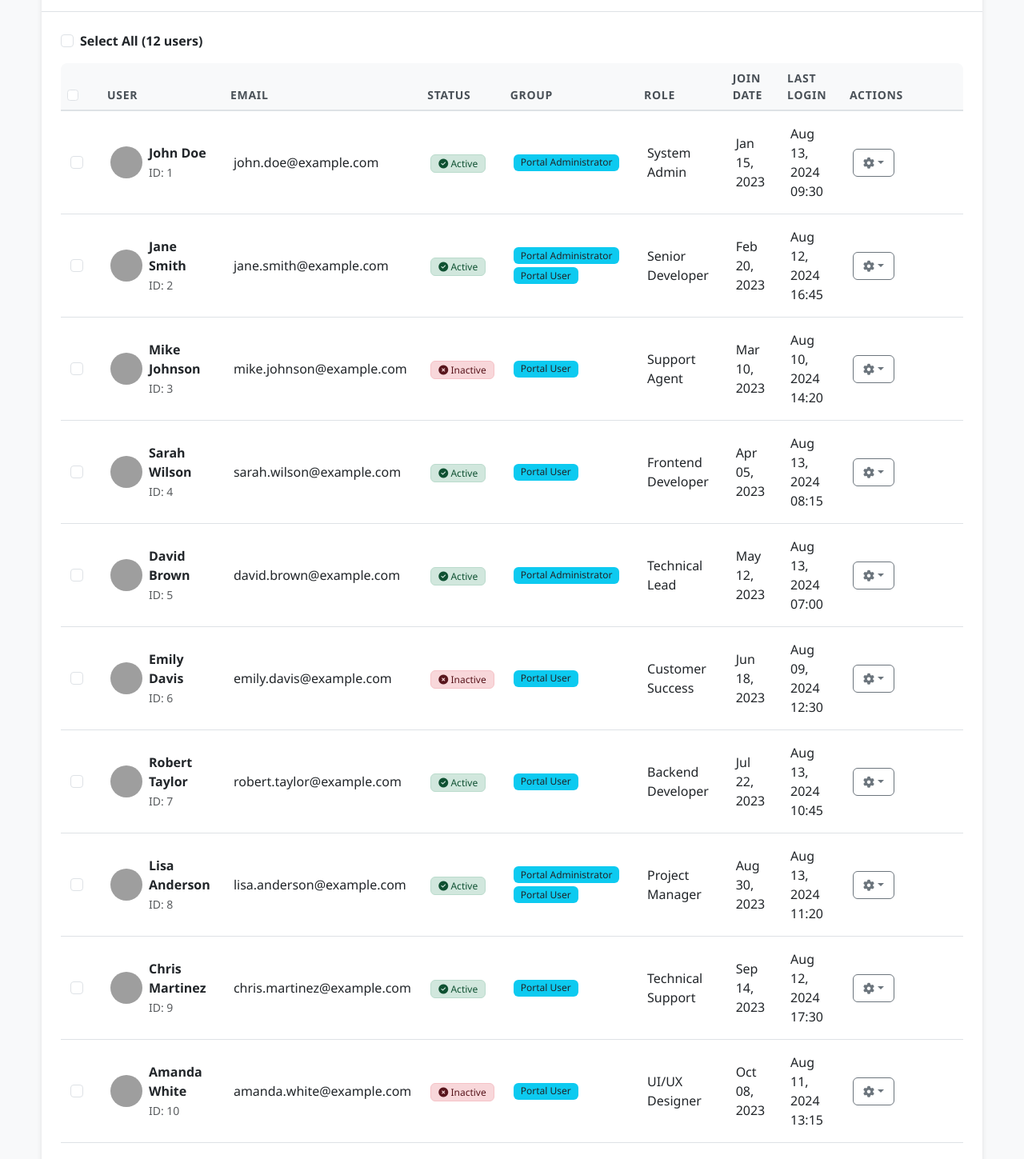
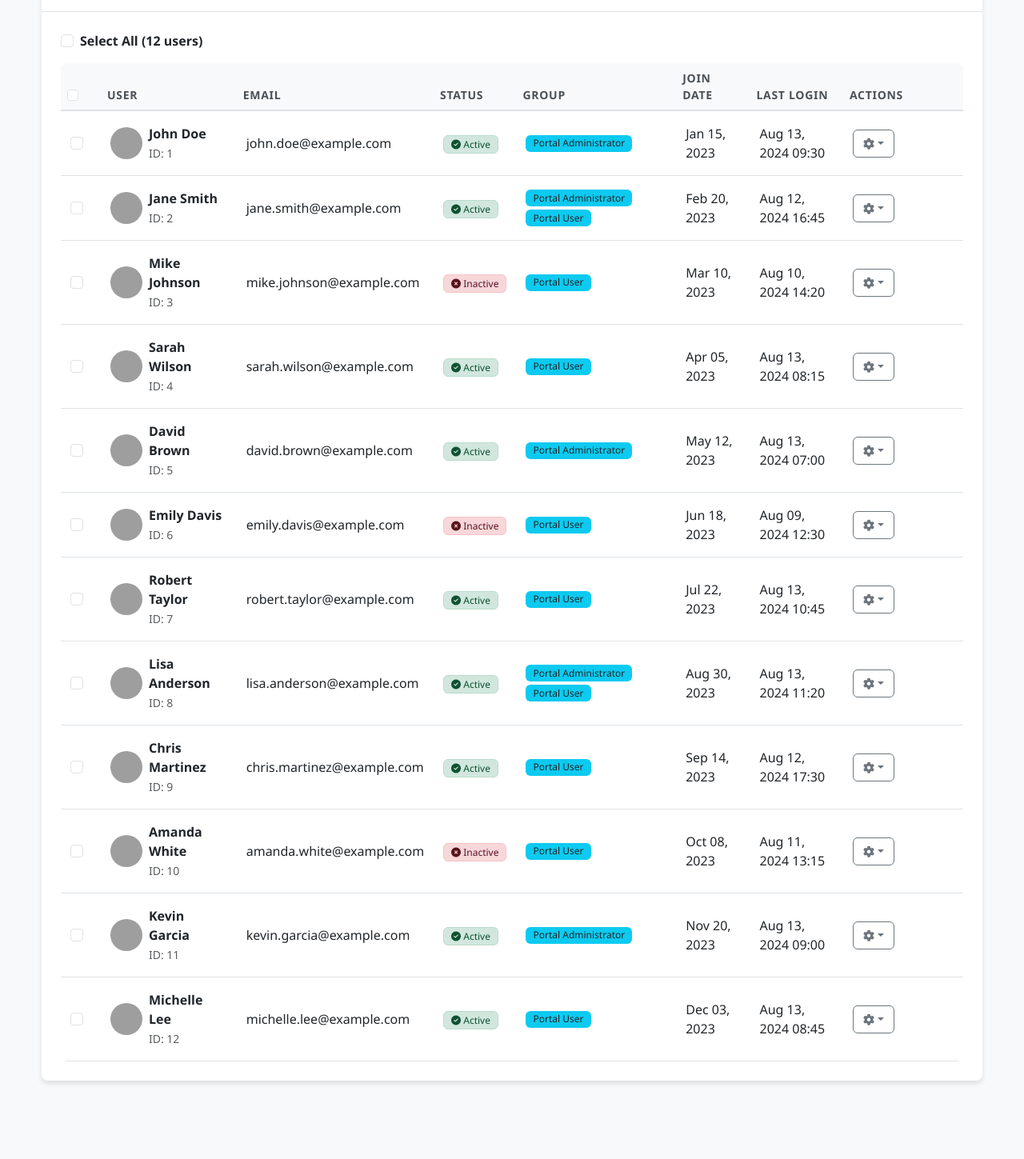
Before and after one commit to siongyuen/user-management-app, an Angular app in the folder user-management-app/: page / in a window 1280 px wide. Shown: the part 180-1629 px from the top of the page at 80% size. After the commit the page ends 1583 px from the top, so only its background shows below. Built offline with nearby package versions, Linux system fonts and the light colour scheme; grey boxes are pictures that could not be loaded.

Commit message:
Remove Role column from user management table and forms

```diff
--- a/user-management-app/src/app/models/user.interface.ts
+++ b/user-management-app/src/app/models/user.interface.ts
@@ -4,7 +4,6 @@ export interface User {
   email: string;
   status: 'active' | 'inactive';
   groups: string[]; // Changed to support multiple groups
-  role: string;
   joinDate: string;
   lastLogin: string;
   avatar?: string;
--- a/user-management-app/src/app/services/user.service.ts
+++ b/user-management-app/src/app/services/user.service.ts
@@ -13,7 +13,6 @@ export class UserService {
       email: 'john.doe@example.com',
       status: 'active',
       groups: ['Portal Administrator'],
-      role: 'System Admin',
       joinDate: '2023-01-15',
       lastLogin: '2024-08-13 09:30:00',
       avatar: 'https://ui-avatars.com/api/?name=John+Doe&background=007bff&color=fff'
@@ -24,7 +23,6 @@ export class UserService {
       email: 'jane.smith@example.com',
       status: 'active',
       groups: ['Portal Administrator', 'Portal User'],
-      role: 'Senior Developer',
       joinDate: '2023-02-20',
       lastLogin: '2024-08-12 16:45:00',
       avatar: 'https://ui-avatars.com/api/?name=Jane+Smith&background=28a745&color=fff'
@@ -35,7 +33,6 @@ export class UserService {
       email: 'mike.johnson@example.com',
       status: 'inactive',
       groups: ['Portal User'],
-      role: 'Support Agent',
       joinDate: '2023-03-10',
       lastLogin: '2024-08-10 14:20:00',
       avatar: 'https://ui-avatars.com/api/?name=Mike+Johnson&background=dc3545&color=fff'
@@ -46,7 +43,6 @@ export class UserService {
       email: 'sarah.wilson@example.com',
       status: 'active',
       groups: ['Portal User'],
-      role: 'Frontend Developer',
       joinDate: '2023-04-05',
       lastLogin: '2024-08-13 08:15:00',
       avatar: 'https://ui-avatars.com/api/?name=Sarah+Wilson&background=ffc107&color=000'
@@ -57,7 +53,6 @@ export class UserService {
       email: 'david.brown@example.com',
       status: 'active',
       groups: ['Portal Administrator'],
-      role: 'Technical Lead',
       joinDate: '2023-05-12',
       lastLogin: '2024-08-13 07:00:00',
       avatar: 'https://ui-avatars.com/api/?name=David+Brown&background=6f42c1&color=fff'
@@ -68,7 +63,6 @@ export class UserService {
       email: 'emily.davis@example.com',
       status: 'inactive',
       groups: ['Portal User'],
-      role: 'Customer Success',
       joinDate: '2023-06-18',
       lastLogin: '2024-08-09 12:30:00',
       avatar: 'https://ui-avatars.com/api/?name=Emily+Davis&background=e83e8c&color=fff'
@@ -79,7 +73,6 @@ export class UserService {
       email: 'robert.taylor@example.com',
       status: 'active',
       groups: ['Portal User'],
-      role: 'Backend Developer',
       joinDate: '2023-07-22',
       lastLogin: '2024-08-13 10:45:00',
       avatar: 'https://ui-avatars.com/api/?name=Robert+Taylor&background=20c997&color=fff'
@@ -90,7 +83,6 @@ export class UserService {
       email: 'lisa.anderson@example.com',
       status: 'active',
       groups: ['Portal Administrator', 'Portal User'],
-      role: 'Project Manager',
       joinDate: '2023-08-30',
       lastLogin: '2024-08-13 11:20:00',
       avatar: 'https://ui-avatars.com/api/?name=Lisa+Anderson&background=fd7e14&color=fff'
@@ -101,7 +93,6 @@ export class UserService {
       email: 'chris.martinez@example.com',
       status: 'active',
       groups: ['Portal User'],
-      role: 'Technical Support',
       joinDate: '2023-09-14',
       lastLogin: '2024-08-12 17:30:00',
       avatar: 'https://ui-avatars.com/api/?name=Chris+Martinez&background=6610f2&color=fff'
@@ -112,7 +103,6 @@ export class UserService {
       email: 'amanda.white@example.com',
       status: 'inactive',
       groups: ['Portal User'],
-      role: 'UI/UX Designer',
       joinDate: '2023-10-08',
       lastLogin: '2024-08-11 13:15:00',
       avatar: 'https://ui-avatars.com/api/?name=Amanda+White&background=d63384&color=fff'
@@ -123,7 +113,6 @@ export class UserService {
       email: 'kevin.garcia@example.com',
       status: 'active',
       groups: ['Portal Administrator'],
-      role: 'Full Stack Developer',
       joinDate: '2023-11-20',
       lastLogin: '2024-08-13 09:00:00',
       avatar: 'https://ui-avatars.com/api/?name=Kevin+Garcia&background=198754&color=fff'
@@ -134,7 +123,6 @@ export class UserService {
       email: 'michelle.lee@example.com',
       status: 'active',
       groups: ['Portal User'],
-      role: 'Quality Assurance',
       joinDate: '2023-12-03',
       lastLogin: '2024-08-13 08:45:00',
       avatar: 'https://ui-avatars.com/api/?name=Michelle+Lee&background=0dcaf0&color=000'
--- a/user-management-app/src/app/user-management/user-management-simple.ts
+++ b/user-management-app/src/app/user-management/user-management-simple.ts
@@ -19,7 +19,6 @@ export class UserManagementComponent implements OnInit {
     email: '',
     status: 'active' as 'active' | 'inactive',
     groups: [] as string[],
-    role: '',
     joinDate: new Date().toISOString().split('T')[0],
     lastLogin: new Date().toISOString().replace('T', ' ').substring(0, 19)
   };
@@ -146,14 +145,13 @@ export class UserManagementComponent implements OnInit {
       email: '',
       status: 'active',
       groups: this.groups.length > 0 ? [this.groups[0].name] : [],
-      role: '',
       joinDate: new Date().toISOString().split('T')[0],
       lastLogin: new Date().toISOString().replace('T', ' ').substring(0, 19)
     };
   }
 
   createUser(): void {
-    if (!this.newUser.name || !this.newUser.email || !this.newUser.role) {
+    if (!this.newUser.name || !this.newUser.email) {
       alert('Please fill in all required fields.');
       return;
     }
--- a/user-management-app/src/app/user-management/user-management.html
+++ b/user-management-app/src/app/user-management/user-management.html
@@ -61,7 +61,6 @@
                   <th>Email</th>
                   <th>Status</th>
                   <th>Group</th>
-                  <th>Role</th>
                   <th>Join Date</th>
                   <th>Last Login</th>
                   <th width="150">Actions</th>
@@ -106,7 +105,6 @@
                       <span *ngIf="user.groups.length === 0" class="text-muted fst-italic">No groups</span>
                     </div>
                   </td>
-                  <td>{{ user.role }}</td>
                   <td>{{ user.joinDate | date:'MMM dd, yyyy' }}</td>
                   <td>{{ user.lastLogin | date:'MMM dd, yyyy HH:mm' }}</td>
                   <td>
@@ -223,17 +221,6 @@
           </div>
 
           <div class="mb-3">
-            <label for="userRole" class="form-label">Role *</label>
-            <input
-              type="text"
-              class="form-control"
-              id="userRole"
-              [(ngModel)]="newUser.role"
-              name="role"
-              required>
-          </div>
-
-          <div class="mb-3">
             <label class="form-label">Groups</label>
             <div class="form-check-group">
               <div *ngFor="let group of groups" class="form-check">
```
Also changed, not shown: 5 other files (tests, documents, lock files or other folders).
